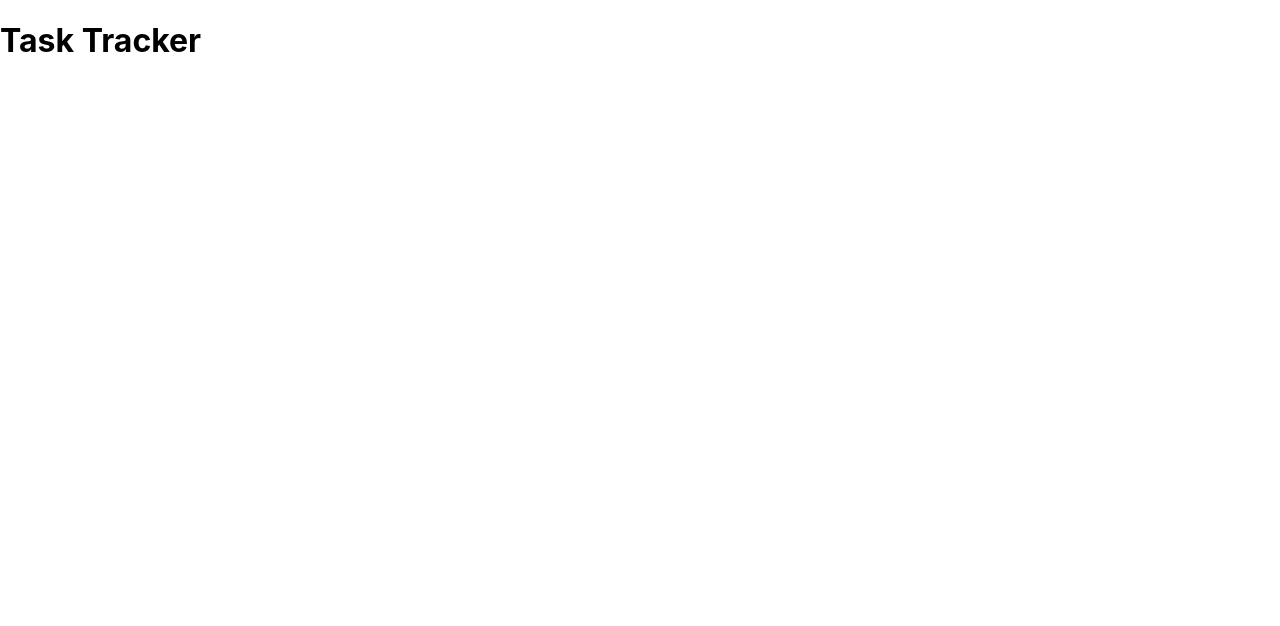
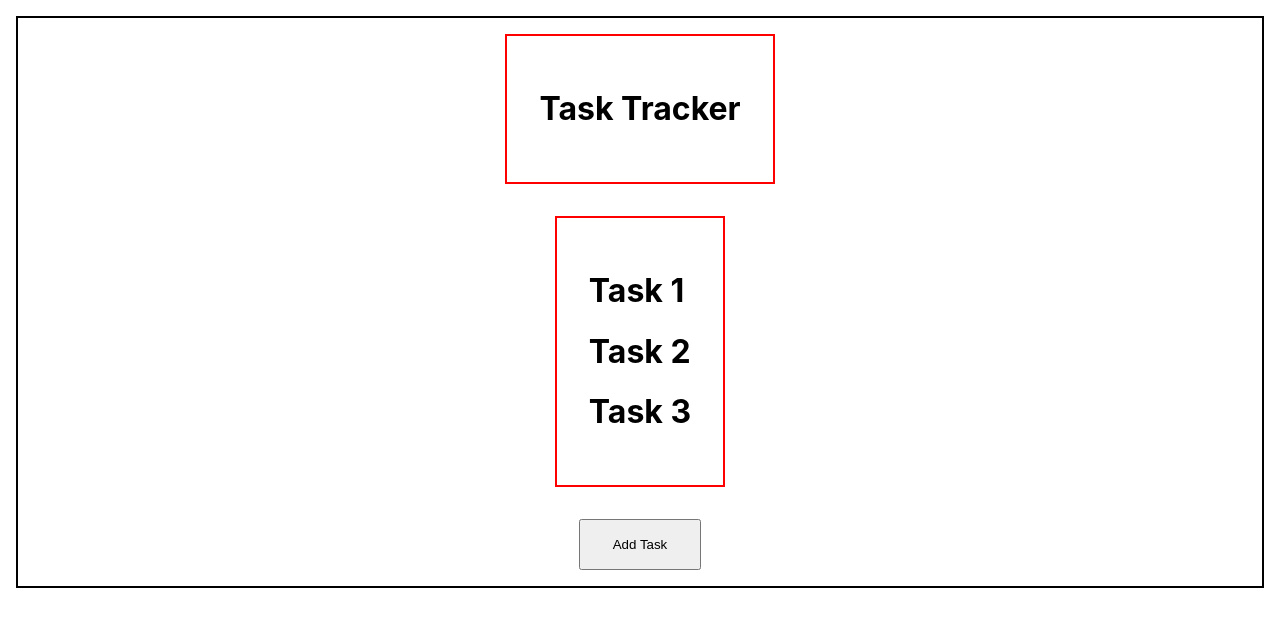
Before and after one commit to rhysmoggs/react-task-app, a React (Create React App) app: page / in a window 1280 px wide. Shown: the top 626 px of the page. Built offline with nearby package versions, Linux system fonts and the light colour scheme.

Commit message:
add button and content components

```diff
--- a/src/App.js
+++ b/src/App.js
@@ -1,11 +1,15 @@
-import Header from "./components/Header";
+import Header from './components/Header'
+import Content from './components/Content'
+import Button from './components/Button'
 
 const App = () => {
   return (
-    <div className="container">
+    <div className='wrapper'>
       <Header />
+      <Content />
+      <Button testProp='yaaay' />
     </div>
   )
 }
 
-export default App;
+export default App
--- /dev/null
+++ b/src/components/Button.js
@@ -0,0 +1,14 @@
+const Button = ({ testProp }) => {
+  const handleClickFunction = (e) => {
+    console.log(e.target)
+    alert(`'You clicked me, ${testProp}!`)
+  }
+
+  return (
+    <>
+      <button onClick={handleClickFunction}>Add Task</button>
+    </>
+  )
+}
+
+export default Button
--- /dev/null
+++ b/src/components/Content.js
@@ -0,0 +1,11 @@
+const Content = () => {
+  return (
+    <div className='container'>
+      <h1>Task 1</h1>
+      <h1>Task 2</h1>
+      <h1>Task 3</h1>
+    </div>
+  )
+}
+
+export default Content
--- a/src/components/Header.js
+++ b/src/components/Header.js
@@ -1,6 +1,6 @@
 const Header = () => {
   return (
-    <header>
+    <header className='container'>
       <h1>Task Tracker</h1>
     </header>
   )
--- a/src/index.css
+++ b/src/index.css
@@ -11,3 +11,25 @@ code {
   font-family: source-code-pro, Menlo, Monaco, Consolas, 'Courier New',
     monospace;
 }
+
+button {
+  margin: 1rem;
+  padding: 1rem 2rem;
+}
+
+.wrapper {
+  border: solid black 2px;
+  display: flex;
+  align-items: center;
+  justify-content: center;
+  flex-direction: column;
+  margin: 1rem;
+}
+
+.container {
+  border: solid red 2px;
+  max-width: 100%;
+  height: auto;
+  padding: 2rem;
+  margin: 1rem;
+}
```
